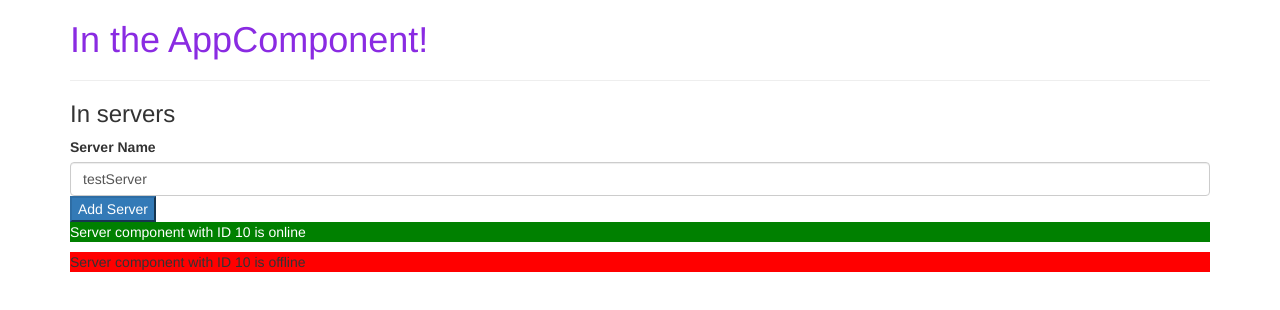
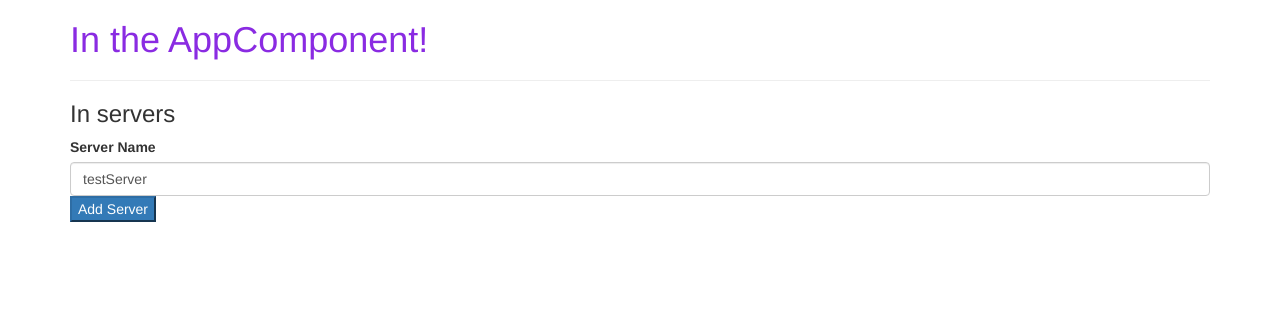
Before and after one commit to ksranjan/angular-basics, an Angular app: page / in a window 1280 px wide. Shown: the top 310 px of the page. Built offline with nearby package versions, Linux system fonts and the light colour scheme.

Commit message:
ngFor directive done

```diff
--- a/src/app/servers/servers.component.html
+++ b/src/app/servers/servers.component.html
@@ -20,5 +20,4 @@
 
 <!--ngIf is a structural directive. i.e it changes the structure, its not hidden. Therefore * is placed ahead-->
 <p *ngIf = "serverCreated">New server was created. Server name is {{serverName}}</p>
-<app-server></app-server>
-<app-server></app-server>
+<app-server *ngFor="let server of servers"></app-server>
--- a/src/app/servers/servers.component.ts
+++ b/src/app/servers/servers.component.ts
@@ -11,6 +11,7 @@
   serverCreationStatus = 'No servers created';
   serverName = 'testServer';
   serverCreated = false;
+  servers = [];
 
   constructor() {
     setTimeout( () => {
@@ -24,6 +25,7 @@
   onCreateServer(){
     // this.serverCreationStatus = 'New server created! Name is ' + this.serverName;
     this.serverCreated = true;
+    this.servers.push(this.serverName);
   }
   onUpdateServerName(event:Event){
     this.serverName = (<HTMLInputElement>event.target).value;
```
